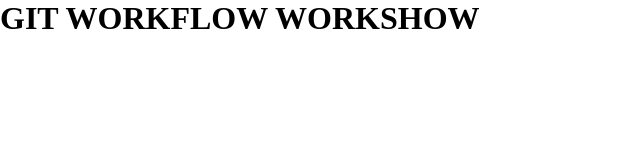
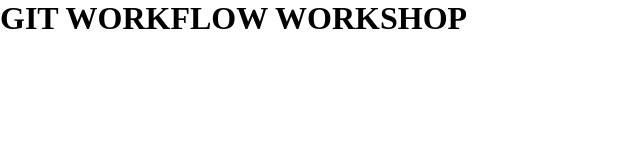
Before and after one commit to abedshamia/Git-workshop, a plain HTML site: page index.html in a window 1280 px wide. Shown: the full height of the page, 0-640 px from the left. Drawn offline with Linux system fonts and the light colour scheme.

Commit message:
Fix typo in page heading > Relates #<issue number>

```diff
--- a/index.html
+++ b/index.html
@@ -8,6 +8,6 @@
   </head>
 
   <body>
-    <h1 class="some-heading">GIT WORKFLOW WORKSHOW</h1>
+    <h1 class="some-heading">GIT WORKFLOW WORKSHOP</h1>
   </body>
 </html>
```
